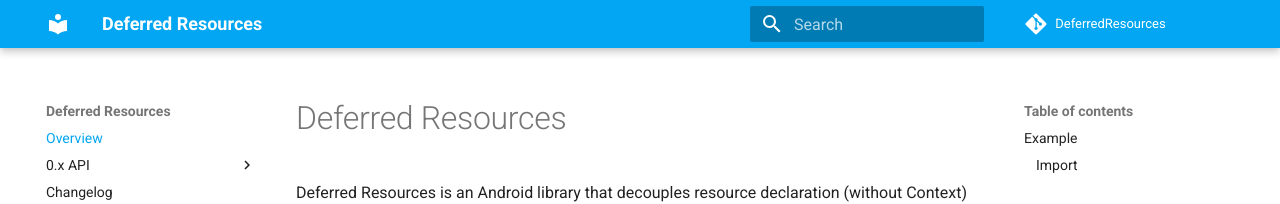
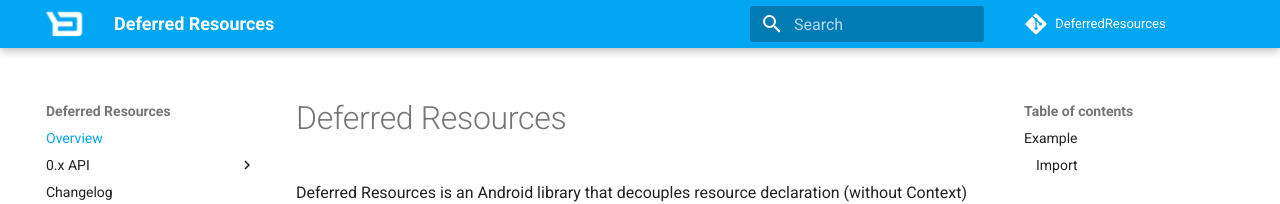
Before and after one commit to Backbase/DeferredResources, an MkDocs documentation site: the page built from docs/index.md, in a window 1280 px wide. Shown: the top 204 px of the page. Built offline with MkDocs 1.6.1 and Material for MkDocs 9.7.7, drawn with Linux system fonts in a browser that asks for light colours; comment, search, counter and statistics services are not loaded.

Commit message:
Add Backbase icon

```diff
--- a/mkdocs.yml
+++ b/mkdocs.yml
@@ -16,6 +16,8 @@
 
 theme:
   name: 'material'
+  favicon: images/icon-backbase.png
+  logo: images/icon-backbase.png
   palette:
     primary: 'light blue'
     accent: 'orange'
```
Also changed, not shown: docs/images/icon-backbase.png (added).
